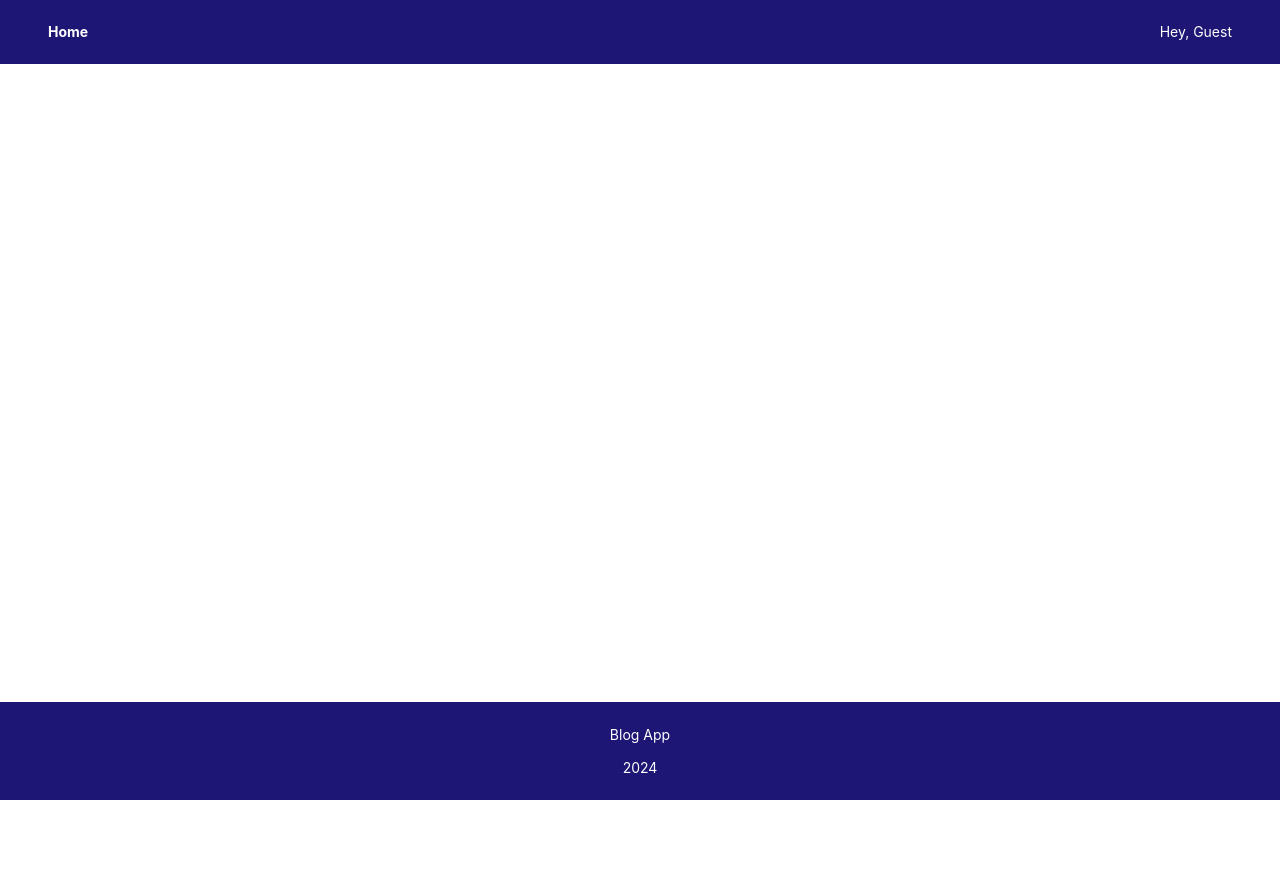
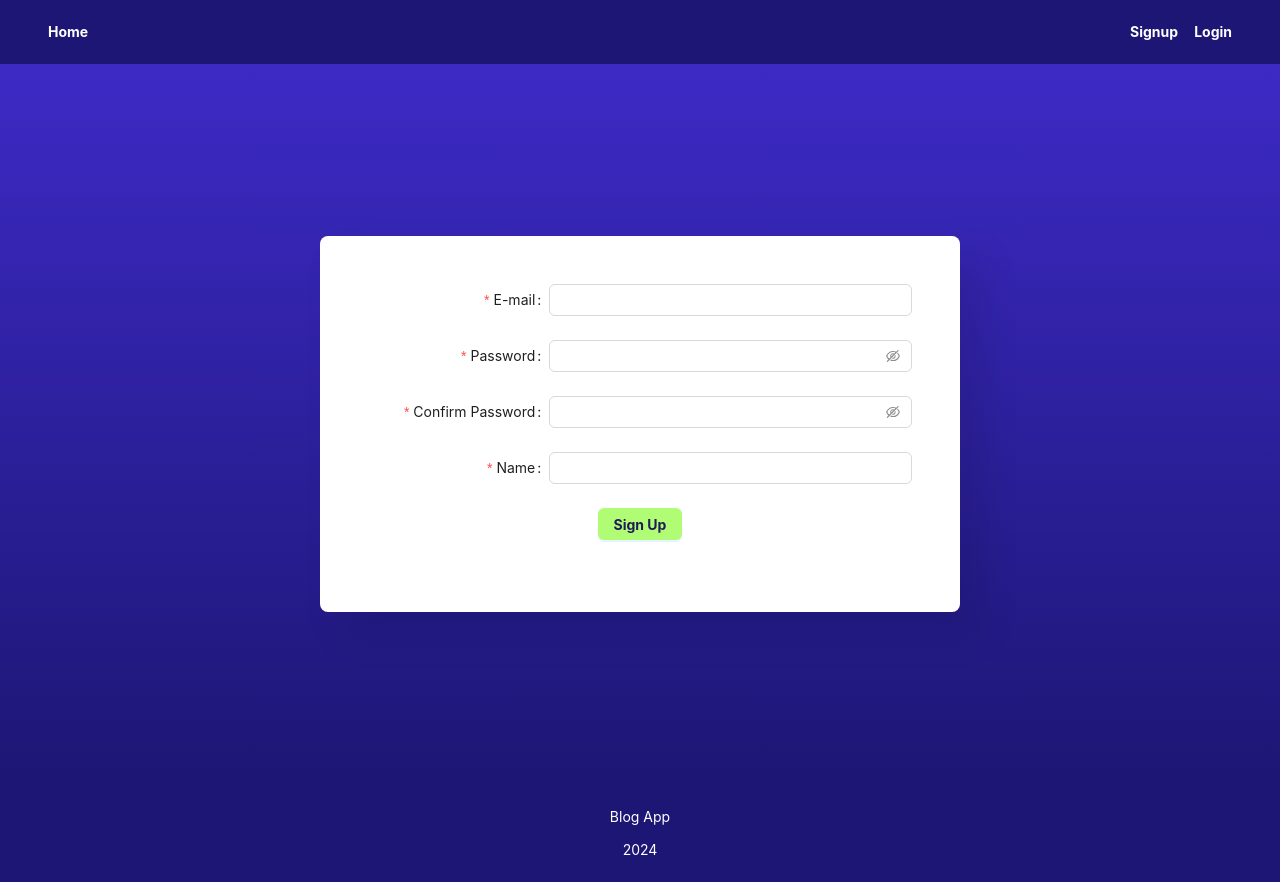
Before and after one commit to anaalamed/blog, a React (Create React App) app in the folder ui/: page /signup in a window 1280 px wide. Before the commit the page ends 800 px from the top, so only its background shows below. Built offline with nearby package versions, Linux system fonts and the light colour scheme.

Commit message:
UI: add basic login + signup pages

```diff
--- a/ui/src/App.tsx
+++ b/ui/src/App.tsx
@@ -6,6 +6,7 @@ import PostPage from "./view/pages/PostPage";
 import HomePage from "./view/pages/HomePage";
 import Topbar from "./view/components/Topbar";
 import FooterView from "./view/components/Footer";
+import AuthPage from "./view/pages/AuthPage";
 
 const { Header, Footer, Content } = Layout;
 
@@ -45,6 +46,8 @@ const App: React.FC = () => (
       <Routes>
         <Route path="/" element={<HomePage />} />
         <Route path="/post/:postId" element={<PostPage />} />
+        <Route path="/login" element={<AuthPage />} />
+        <Route path="/signup" element={<AuthPage />} />
       </Routes>
     </Content>
     <Footer style={footerStyle}>
--- /dev/null
+++ b/ui/src/rest/UserRequests.ts
@@ -0,0 +1,21 @@
+import { User, baseUrl } from "./common";
+
+const authUrl = baseUrl.concat("/auth");
+
+export const login = async (data: any): Promise<string> => {
+  try {
+    const res = await fetch(authUrl.concat("/login"), {
+      method: "POST",
+      headers: {
+        "Content-Type": "application/json",
+        charset: "utf-8",
+      },
+      body: JSON.stringify({ email: data.email, password: data.password }),
+    });
+    const resData: any = await res.json();
+    return resData.token;
+  } catch (e) {
+    console.log("Error occured during fetching posts: ", e);
+    throw e;
+  }
+};
--- a/ui/src/styles/global.ts
+++ b/ui/src/styles/global.ts
@@ -1,4 +1,10 @@
 import { createGlobalStyle } from "styled-components";
+
+export const buttonStyle = {
+  backgroundColor: "#B0FD75",
+  color: "#1E1C57",
+  fontWeight: "bold",
+};
 
 export const GlobalStyles = createGlobalStyle`
   *,
--- a/ui/src/view/components/Topbar.tsx
+++ b/ui/src/view/components/Topbar.tsx
@@ -2,13 +2,24 @@ import { Flex } from "antd";
 import React from "react";
 import { Link } from "react-router-dom";
 
+const linkStyle = { color: "#fff", fontWeight: "bold" };
+
 const Topbar: React.FC = () => {
   return (
     <Flex justify="space-between" align="center">
-      <Link style={{ color: "#fff", fontWeight: "bold" }} to="/">
+      <Link style={linkStyle} to="/">
         Home
       </Link>
-      <div>Hey, Guest</div>
+
+      <Flex justify="space-between" gap={16}>
+        <Link style={linkStyle} to="/signup">
+          Signup
+        </Link>
+        <Link style={linkStyle} to="/login">
+          Login
+        </Link>
+        {/* <div>Hey, Guest</div> */}
+      </Flex>
     </Flex>
   );
 };
--- a/ui/src/view/components/posts/PostCard.tsx
+++ b/ui/src/view/components/posts/PostCard.tsx
@@ -2,6 +2,7 @@ import React from "react";
 import { Card, Button } from "antd";
 import { Post } from "../../../rest/common";
 import { Link, useLocation } from "react-router-dom";
+import { buttonStyle } from "../../../styles/global";
 
 const cardStyle = {
   backgroundColor: "#EBEAFB",
@@ -13,12 +14,6 @@ const cardStyle = {
 const titleStyle = {
   backgroundColor: "#5c6cfa",
   color: "#fff",
-};
-
-const buttonStyle = {
-  backgroundColor: "#B0FD75",
-  color: "#1E1C57",
-  fontWeight: "bold",
 };
 
 const PostCard: React.FC<{ post: Post }> = ({ post }) => {
--- /dev/null
+++ b/ui/src/view/components/user/Login.tsx
@@ -0,0 +1,66 @@
+import React from "react";
+import { Button, Checkbox, Form, Input } from "antd";
+import { login } from "../../../rest/UserRequests";
+import { buttonStyle } from "../../../styles/global";
+
+const onFinish = async (values: any) => {
+  console.log("Success:", values);
+  const token = await login(values);
+  console.log(token);
+  sessionStorage.setItem("token", token);
+};
+
+const onFinishFailed = (errorInfo: any) => {
+  console.log("Failed:", errorInfo);
+};
+
+type FieldType = {
+  email?: string;
+  password?: string;
+  remember?: string;
+};
+
+const Login: React.FC = () => (
+  <Form
+    name="basic"
+    labelCol={{ span: 8 }}
+    wrapperCol={{ span: 16 }}
+    style={{ maxWidth: 600 }}
+    initialValues={{ remember: true }}
+    onFinish={onFinish}
+    onFinishFailed={onFinishFailed}
+    autoComplete="off"
+  >
+    <Form.Item<FieldType>
+      label="Email"
+      name="email"
+      rules={[{ required: true, message: "Please input your email!" }]}
+    >
+      <Input />
+    </Form.Item>
+
+    <Form.Item<FieldType>
+      label="Password"
+      name="password"
+      rules={[{ required: true, message: "Please input your password!" }]}
+    >
+      <Input.Password />
+    </Form.Item>
+
+    <Form.Item<FieldType>
+      name="remember"
+      valuePropName="checked"
+      wrapperCol={{ offset: 4, span: 16 }}
+    >
+      <Checkbox>Remember me</Checkbox>
+    </Form.Item>
+
+    <Form.Item wrapperCol={{ offset: 4, span: 16 }}>
+      <Button type="primary" htmlType="submit" style={buttonStyle}>
+        Login
+      </Button>
+    </Form.Item>
+  </Form>
+);
+
+export default Login;
--- /dev/null
+++ b/ui/src/view/components/user/Signup.tsx
@@ -0,0 +1,125 @@
+import React from "react";
+
+import { Button, Form, Input } from "antd";
+import { buttonStyle } from "../../../styles/global";
+
+const formItemLayout = {
+  labelCol: {
+    xs: { span: 24 },
+    sm: { span: 8 },
+  },
+  wrapperCol: {
+    xs: { span: 24 },
+    sm: { span: 16 },
+  },
+};
+
+const tailFormItemLayout = {
+  wrapperCol: {
+    xs: {
+      span: 24,
+      offset: 0,
+    },
+    sm: {
+      span: 16,
+      offset: 4,
+    },
+  },
+};
+
+const Signup: React.FC = () => {
+  const [form] = Form.useForm();
+
+  const onFinish = (values: any) => {
+    console.log("Received values of form: ", values);
+  };
+
+  return (
+    <Form
+      {...formItemLayout}
+      form={form}
+      name="register"
+      onFinish={onFinish}
+      style={{ maxWidth: 600 }}
+      scrollToFirstError
+    >
+      <Form.Item
+        name="email"
+        label="E-mail"
+        rules={[
+          {
+            type: "email",
+            message: "The input is not valid E-mail!",
+          },
+          {
+            required: true,
+            message: "Please input your E-mail!",
+          },
+        ]}
+      >
+        <Input />
+      </Form.Item>
+
+      <Form.Item
+        name="password"
+        label="Password"
+        rules={[
+          {
+            required: true,
+            message: "Please input your password!",
+          },
+        ]}
+        hasFeedback
+      >
+        <Input.Password />
+      </Form.Item>
+
+      <Form.Item
+        name="confirm"
+        label="Confirm Password"
+        dependencies={["password"]}
+        hasFeedback
+        rules={[
+          {
+            required: true,
+            message: "Please confirm your password!",
+          },
+          ({ getFieldValue }) => ({
+            validator(_, value) {
+              if (!value || getFieldValue("password") === value) {
+                return Promise.resolve();
+              }
+              return Promise.reject(
+                new Error("The new password that you entered do not match!")
+              );
+            },
+          }),
+        ]}
+      >
+        <Input.Password />
+      </Form.Item>
+
+      <Form.Item
+        name="name"
+        label="Name"
+        rules={[
+          {
+            required: true,
+            message: "Please input your name!",
+            whitespace: true,
+          },
+        ]}
+      >
+        <Input />
+      </Form.Item>
+
+      <Form.Item {...tailFormItemLayout}>
+        <Button type="primary" htmlType="submit" style={buttonStyle}>
+          Sign Up
+        </Button>
+      </Form.Item>
+    </Form>
+  );
+};
+
+export default Signup;
--- /dev/null
+++ b/ui/src/view/pages/AuthPage.tsx
@@ -0,0 +1,33 @@
+import React from "react";
+import Login from "../components/user/Login";
+import { Flex } from "antd";
+import styled from "styled-components";
+import { useLocation } from "react-router-dom";
+import Signup from "../components/user/Signup";
+
+const pageStyle = {
+  height: "90vh",
+  backgroundImage: "linear-gradient(180deg, #3d2ac6 0%, #1d1674 100%)",
+};
+
+const AuthPage: React.FC = () => {
+  const location = useLocation();
+
+  return (
+    <Flex vertical justify="center" align="center" style={pageStyle}>
+      <WormWrapper className="form_wrapper">
+        {location.pathname.includes("login") ? <Login /> : <Signup />}
+      </WormWrapper>
+    </Flex>
+  );
+};
+
+const WormWrapper = styled.div`
+  box-shadow: 22px 22px 40px rgba(0, 0, 0, 0.1);
+  padding: 3rem 3rem;
+  border-radius: 0.5rem;
+  background: #fff;
+  width: 50%;
+`;
+
+export default AuthPage;
```
Also changed, not shown: ui/public/logo192.png (deleted), ui/public/logo512.png (deleted), ui/public/manifest.json.
